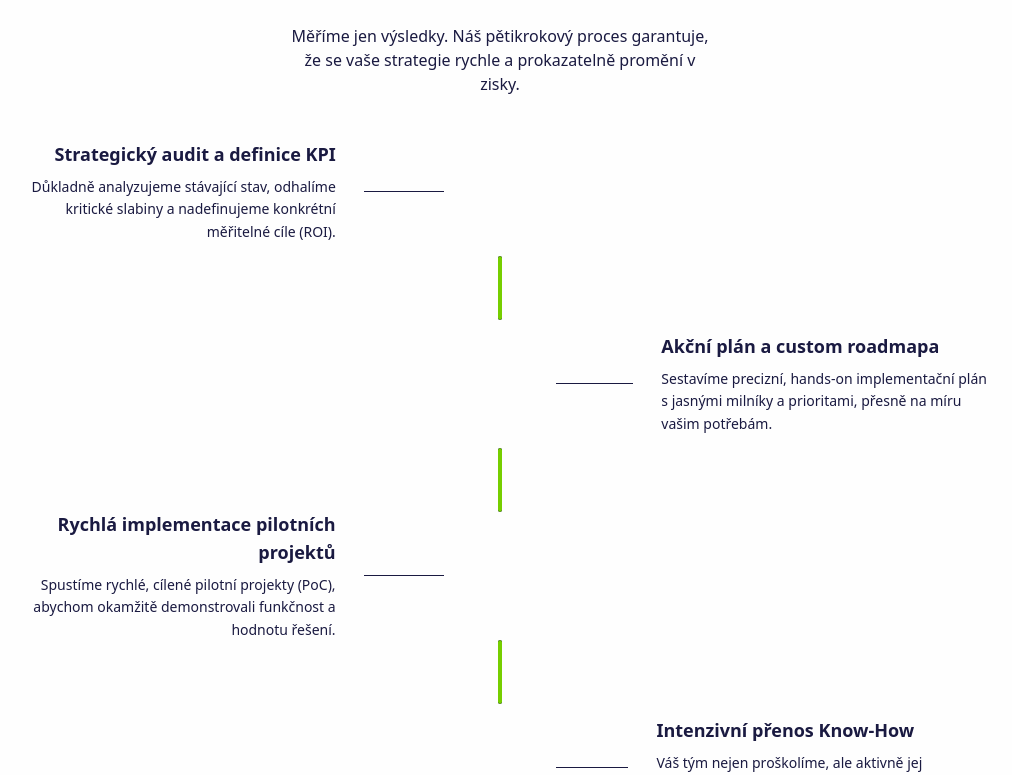
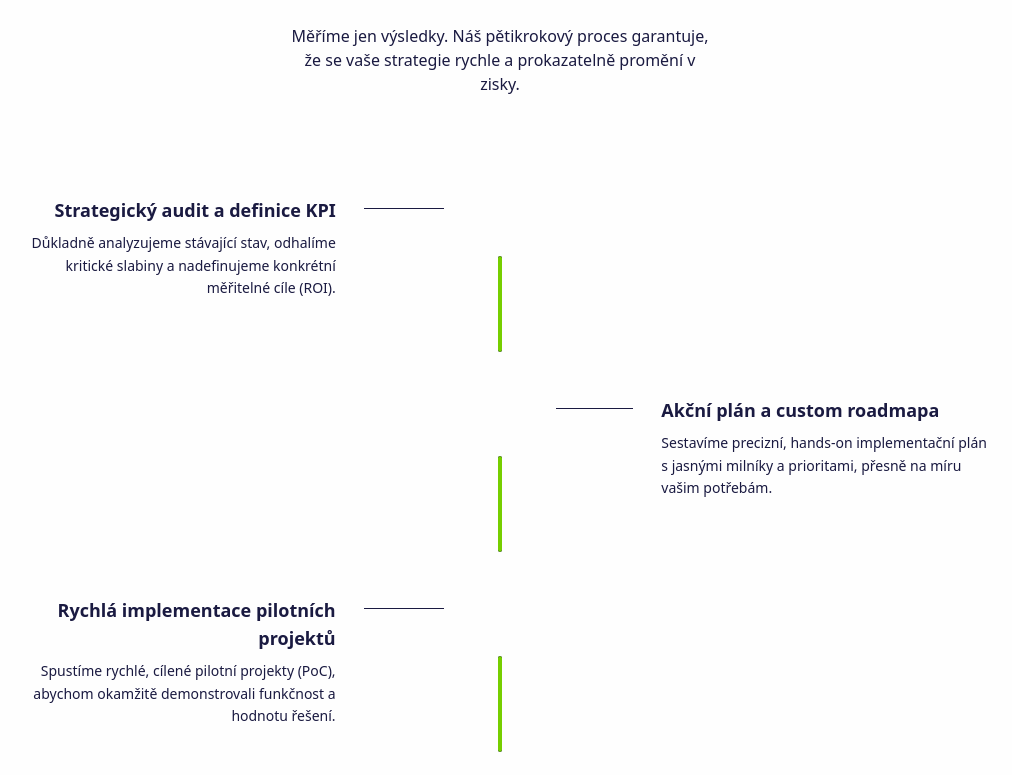
Before and after one commit to TheCodeSommelier/next_digi_tree, a Next.js app: page / in a window 1280 px wide. Shown: the part 3105-3880 px from the top of the page, without its empty margins (140-1157 px from the left). Built offline with nearby package versions, Linux system fonts and the light colour scheme.

Commit message:
fix: make how it works with safari

```diff
--- a/app/components/HowWorksItSection/Bubble.tsx
+++ b/app/components/HowWorksItSection/Bubble.tsx
@@ -7,13 +7,12 @@ type Props = {
 };
 
 const Bubble: FC<Props> = ({ index, activeProgress }) => {
-  const scale = useTransform(activeProgress, [0, 1], [0.85, 1]);
   const backgroundColor = useTransform(activeProgress, [0, 1], ['var(--color-primary)', 'var(--color-accent)']);
 
   return (
     <motion.div
-      className="h-16 w-16 rounded-full bg-neutral-900 text-white grid place-items-center font-semibold duration-200"
-      style={{ scale, backgroundColor }}
+      className="text-2xl h-16 w-16 rounded-full text-white grid place-items-center font-semibold duration-200"
+      style={{ backgroundColor }}
       transition={{ type: 'spring', stiffness: 260, damping: 20 }}
     >
       {index}
--- a/app/components/HowWorksItSection/HorizontalDivider.tsx
+++ b/app/components/HowWorksItSection/HorizontalDivider.tsx
@@ -1,5 +1,5 @@
 const HorizontalDivider = () => {
-  return <div className="h-px w-44 bg-primary" />;
+  return <div className="relative top-3 h-px w-44 bg-primary" />;
 };
 
 export default HorizontalDivider;
--- a/app/components/HowWorksItSection/HowItWorksSection.tsx
+++ b/app/components/HowWorksItSection/HowItWorksSection.tsx
@@ -55,7 +55,7 @@ export function HowItWorksSection() {
       <CtaSection
         title='Jak to funguje?'
         subtitle='Měříme jen výsledky. Náš pětikrokový proces garantuje, že se vaše strategie rychle a prokazatelně promění v zisky.'
-        className="pb-0"
+        className="pb-0 mb-14"
       />
       <div className="mx-auto w-full max-w-6xl px-6">
         <div className="mx-auto w-full max-w-6xl">
--- a/app/components/HowWorksItSection/StepRow.tsx
+++ b/app/components/HowWorksItSection/StepRow.tsx
@@ -1,5 +1,6 @@
 import { MotionValue, motion, useTransform } from 'framer-motion';
 import { FC } from 'react';
+
 import Bubble from './Bubble';
 import StepText from './StepText';
 import HorizontalDivider from './HorizontalDivider';
@@ -14,40 +15,36 @@ type Props = {
 
 const StepRow: FC<Props> = ({ index, total, step, stepFloat }) => {
   const activeProgress = useTransform(stepFloat, [index - 0.001, index], [0, 1], { clamp: true });
-
-  const fillProgress = useTransform(stepFloat, [index, index + 1], [0, 1], {
-    clamp: true,
-  });
+  const fillProgress = useTransform(stepFloat, [index, index + 1], [0, 1], { clamp: true });
 
   const isLeft = index % 2 === 0;
 
   return (
     <div className="contents">
-      {/* LEFT COLUMN: always align toward center */}
-      <div className={`flex items-center ${isLeft ? 'justify-end text-right' : 'opacity-0'}`}>
+      {/* LEFT COLUMN: always align toward end */}
+      <div className={`relative top-11 flex items-start gap-7 ${isLeft ? 'justify-end text-right' : 'opacity-0'}`}>
         {isLeft && (
-          <div className="flex items-center gap-7">
+          <>
             <StepText step={step} />
             <HorizontalDivider />
-          </div>
+          </>
         )}
       </div>
 
-      {/* CENTER COLUMN: grid to lock the bubble "middle row" */}
-      <div className="flex justify-center">
-        <div className="grid grid-rows-[1fr_auto_1fr] items-center">
-          {/* top spacer/connector area (optional) */}
+      {/* CENTER COLUMN: grid-rows-[top spacer, bubble row, gap, connector] */}
+      <div className="grid justify-items-center grid-rows-[24px_64px_16px_96px]">
+        {/* top spacer */}
         <div />
 
-          {/* bubble row (this row defines the vertical center for the whole row) */}
-          <div className="flex justify-center">
+        {/* bubble row */}
         <Bubble index={index + 1} activeProgress={activeProgress} />
-          </div>
 
-          {/* bottom connector */}
-          <div className="flex justify-center">
+        {/* gap */}
+        <div />
+
+        {/* connector row */}
         {index !== total - 1 ? (
-              <div className="relative top-1/2 translate-y-1/2 h-16 w-1 bg-primary overflow-hidden rounded-full">
+          <div className="relative h-24 w-1 bg-primary overflow-hidden rounded-full">
             <motion.div
               className="absolute left-0 top-0 h-full w-1 bg-accent origin-top rounded-full"
               style={{ scaleY: fillProgress }}
@@ -57,16 +54,14 @@ const StepRow: FC<Props> = ({ index, total, step, stepFloat }) => {
           <div className="h-16" />
         )}
       </div>
-        </div>
-      </div>
 
-      {/* RIGHT COLUMN: always align toward center */}
-      <div className={`flex items-center ${!isLeft ? 'justify-start text-left' : 'opacity-0'}`}>
+      {/* RIGHT COLUMN: always align toward end */}
+      <div className={`relative top-11 flex items-start gap-7 ${!isLeft ? 'justify-start text-left' : 'opacity-0'}`}>
         {!isLeft && (
-          <div className="flex items-center gap-7">
+          <>
             <HorizontalDivider />
             <StepText step={step} />
-          </div>
+          </>
         )}
       </div>
     </div>
--- a/app/components/HowWorksItSection/StepText.tsx
+++ b/app/components/HowWorksItSection/StepText.tsx
@@ -1,6 +1,6 @@
+import { FC } from 'react';
+
 import { Step } from '@/app/types/HowWorksIt';
-import { motion } from 'framer-motion';
-import { FC } from 'react';
 
 type Props = {
   step: Step
@@ -8,10 +8,10 @@ type Props = {
 
 const StepText: FC<Props> = ({ step }) => {
   return (
-    <motion.div className="max-w-md">
+    <div className="max-w-md">
       <div className="text-lg font-semibold text-primary">{step.title}</div>
       <div className="mt-2 text-sm leading-relaxed text-primary">{step.body}</div>
-    </motion.div>
+    </div>
   );
 };
 
```
Lines whose indentation alone changed are shown as unchanged.
